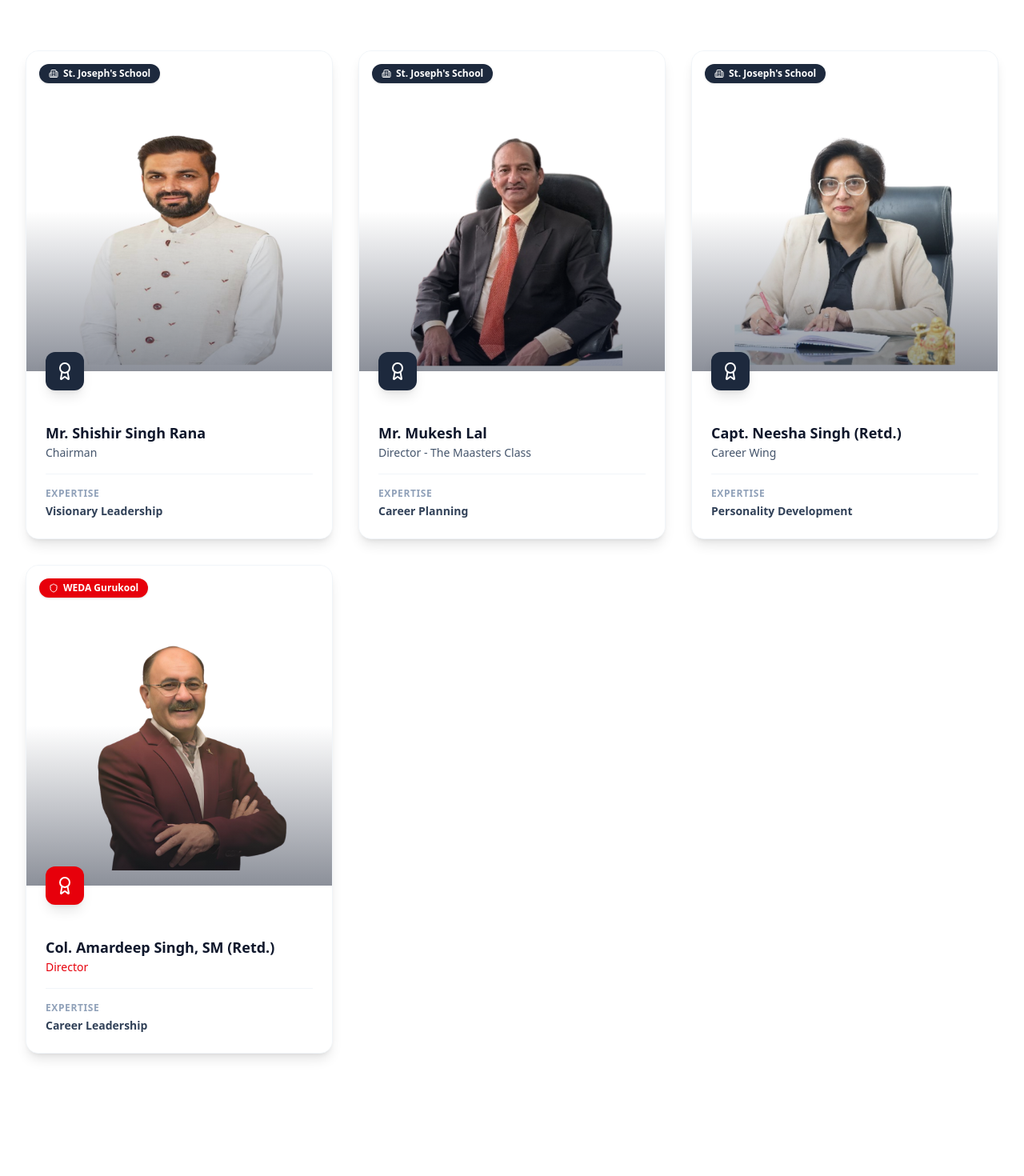
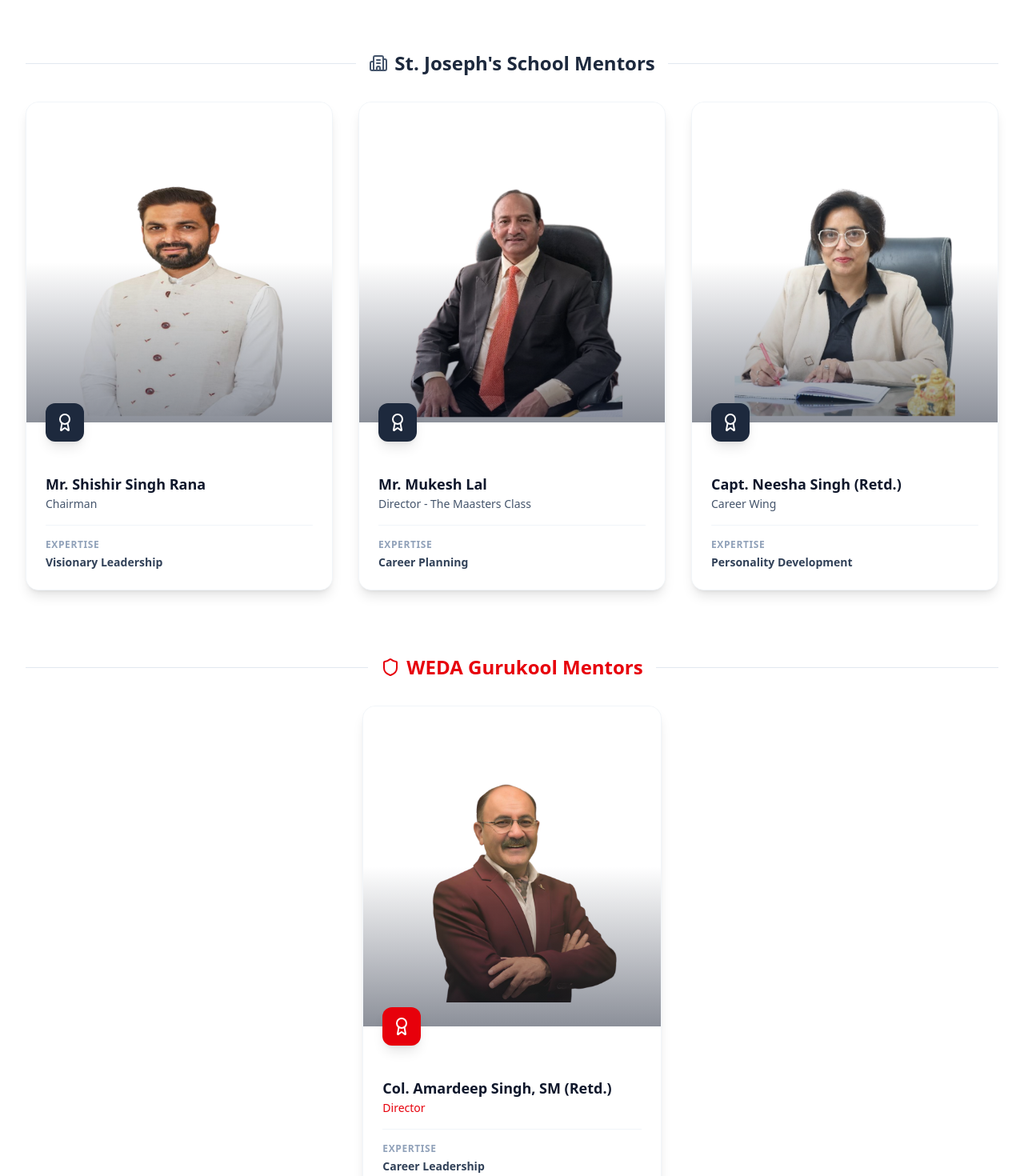
Before and after one commit to anujrawat22/sjs, a React (Vite) app: page / in a window 1280 px wide. Shown: the part 2620-4090 px from the top of the page at 80% size. Built offline with nearby package versions, Linux system fonts and the light colour scheme.

Commit message:
Changes in courses page

```diff
--- a/src/components/Faculty.tsx
+++ b/src/components/Faculty.tsx
@@ -36,41 +36,10 @@ const facultyMembers = [
   }
 ];
 
-
-
-export function Faculty() {
+function MentorCard({ member }: { member: typeof facultyMembers[0] }) {
   return (
-    <section className="py-24 bg-white relative overflow-hidden">
-      <div className="max-w-7xl mx-auto px-4 sm:px-6 lg:px-8 relative z-10">
-        <div className="text-center mb-16">
-          <div className="inline-block px-4 py-1.5 bg-red-50 text-red-600 font-bold rounded-full text-sm mb-4 border border-red-100">
-            Our Mentors
-          </div>
-          <h2 className="text-4xl md:text-5xl font-bold text-slate-900 mb-6">
-            Meet Our <span className="text-red-600">Expert Mentors</span>
-          </h2>
-          <p className="text-slate-600 max-w-2xl mx-auto text-lg">
-            Dedicated educators and defence experts committed to guiding your child towards academic excellence.
-          </p>
-        </div>
-
-        <div className="grid grid-cols-1 md:grid-cols-2 lg:grid-cols-3 gap-8 pb-12">
-          {facultyMembers.map((member, index) => (
-            <div key={index} className="h-full">
-              <div
-                className="group relative bg-white rounded-2xl overflow-hidden shadow-lg hover:shadow-xl transition-all duration-300 hover:-translate-y-1 border border-slate-100 flex flex-col h-full"
-              >
-                {/* Affiliation Badge */}
-                <div className="absolute top-4 left-4 z-20">
-                  <span className={`inline-flex items-center gap-1.5 px-3 py-1 rounded-full text-xs font-bold shadow-sm backdrop-blur-md ${member.type === 'weda'
-                    ? 'bg-red-600 text-white'
-                    : 'bg-slate-800 text-white'
-                    }`}>
-                    {member.type === 'weda' ? <Shield size={12} /> : <Building2 size={12} />}
-                    {member.affiliation}
-                  </span>
-                </div>
-
+    <div className="h-full">
+      <div className="group relative bg-white rounded-2xl overflow-hidden shadow-lg hover:shadow-xl transition-all duration-300 hover:-translate-y-1 border border-slate-100 flex flex-col h-full">
         {/* Image Section */}
         <div className="h-[400px] overflow-hidden relative bg-slate-100">
           <img
@@ -107,7 +76,62 @@ export function Faculty() {
         </div>
       </div>
     </div>
+  );
+}
+
+export function Faculty() {
+  const schoolMentors = facultyMembers.filter(m => m.type === 'school');
+  const wedaMentors = facultyMembers.filter(m => m.type === 'weda');
+
+  return (
+    <section className="py-24 bg-white relative overflow-hidden">
+      <div className="max-w-7xl mx-auto px-4 sm:px-6 lg:px-8 relative z-10">
+        <div className="text-center mb-16">
+          <div className="inline-block px-4 py-1.5 bg-red-50 text-red-600 font-bold rounded-full text-sm mb-4 border border-red-100">
+            Our Mentors
+          </div>
+          <h2 className="text-4xl md:text-5xl font-bold text-slate-900 mb-6">
+            Meet Our <span className="text-red-600">Expert Mentors</span>
+          </h2>
+          <p className="text-slate-600 max-w-2xl mx-auto text-lg">
+            Dedicated educators and defence experts committed to guiding your child towards academic excellence.
+          </p>
+        </div>
+
+        {/* St. Joseph's School Section */}
+        <div className="mb-20">
+          <div className="flex items-center gap-4 mb-8">
+            <div className="h-px bg-slate-200 flex-1"></div>
+            <h3 className="text-2xl font-bold text-slate-800 flex items-center gap-2">
+              <Building2 className="text-slate-600" />
+              St. Joseph's School Mentors
+            </h3>
+            <div className="h-px bg-slate-200 flex-1"></div>
+          </div>
+          <div className="grid grid-cols-1 md:grid-cols-2 lg:grid-cols-3 gap-8">
+            {schoolMentors.map((member, index) => (
+              <MentorCard key={index} member={member} />
             ))}
+          </div>
+        </div>
+
+        {/* WEDA Gurukool Section */}
+        <div>
+          <div className="flex items-center gap-4 mb-8">
+            <div className="h-px bg-slate-200 flex-1"></div>
+            <h3 className="text-2xl font-bold text-red-600 flex items-center gap-2">
+              <Shield className="text-red-600" />
+              WEDA Gurukool Mentors
+            </h3>
+            <div className="h-px bg-slate-200 flex-1"></div>
+          </div>
+          <div className="flex flex-wrap justify-center gap-8">
+            {wedaMentors.map((member, index) => (
+              <div key={index} className="w-full md:w-[calc(50%-1rem)] lg:w-[calc(33.333%-2rem)] max-w-md">
+                <MentorCard member={member} />
+              </div>
+            ))}
+          </div>
         </div>
       </div>
     </section>
--- a/src/pages/CourseDetail.tsx
+++ b/src/pages/CourseDetail.tsx
@@ -72,6 +72,11 @@ const courseData: Record<string, Course> = {
                 title: 'Psychological & Interview Readiness',
                 icon: <UserCheck className="w-5 h-5" />,
                 items: ['Confidence building', 'Communication skills', 'Interview preparation']
+            },
+            {
+                title: 'DISCIPLINE & OFFICER-LIKE QUALITIES',
+                icon: <ShieldCheck className="w-5 h-5" />,
+                items: ['Leadership Habits', 'Decision Making', 'Responsibility & Ethics']
             }
         ],
         highlights: [
@@ -99,10 +104,10 @@ const courseData: Record<string, Course> = {
         icon: <Rocket className="w-8 h-8" />,
         classes: 'Classes IX & X',
         objectives: [
-            'To strengthen academic fundamentals relevant to defence school entrance examinations',
-            'To familiarise students with entrance examination patterns and requirements',
-            'To develop discipline, confidence, and communication skills',
-            'To prepare students for interviews and personality assessments'
+            'Build strong academic foundations required for Sainik School, RMS, RIMC & UP Sainik School entrance exams',
+            'Familiarise students with exam patterns, syllabus, and selection process of defence schools',
+            'Develop discipline, confidence, communication, and leadership qualities from an early stage',
+            'Prepare students for interviews, intelligence tests, and personality assessments'
         ],
         structure: [
             {
@@ -157,16 +162,6 @@ const courseData: Record<string, Course> = {
         ],
         specializations: [
             {
-                title: 'IIT–JEE Programme',
-                partner: "The Master's Class",
-                focus: ['Conceptual clarity', 'Time management', 'Practice and accuracy', 'Alignment with Board curriculum']
-            },
-            {
-                title: 'NEET Programme',
-                partner: "The Master's Class",
-                focus: ['Strong conceptual foundation', 'Exam readiness and accuracy', 'Integrated preparation with school academics']
-            },
-            {
                 title: 'NDA & Defence Preparation',
                 partner: "WEDA",
                 focus: ['NDA foundation (English & General Studies)', 'Discipline and personality development', 'Communication skills and interview orientation', 'Defence career guidance']
@@ -174,8 +169,25 @@ const courseData: Record<string, Course> = {
             {
                 title: 'Bench Ready Support',
                 partner: "Bench Ready",
-                focus: ['Concept-based learning aligned with exam patterns', 'Practice-oriented preparation for accuracy and speed', 'Communication skills and confidence-building sessions', 'Interview and aptitude orientation']
+                focus: [
+                    'Concept-based learning aligned with CLAT, CUET, IPMAT & other competitive exam patterns',
+                    'Practice-oriented preparation for accuracy, speed & exam temperament',
+                    'Strong focus on Communication Skills & Confidence Building',
+                    'Aptitude, Logical Reasoning & Interview Orientation for CLAT, CUET & IPMAT'
+                ]
+            },
+            {
+                title: 'IIT-JEE (Mains & Advanced) & NEET PROGRAMME',
+                partner: "The Master's Class",
+                focus: [
+                    'Strong Conceptual Foundation for Mains, Advanced & NEET',
+                    'High-level Practice focused on speed, accuracy & problem-solving',
+                    'Smart Time Management & Exam Strategy',
+                    'Integrated Board + Competitive Exam Preparation'
+                ]
             }
+
+
         ],
         environment: [
             'Well-ventilated classrooms and subject-specific laboratories',
```
Lines whose indentation alone changed are shown as unchanged.
